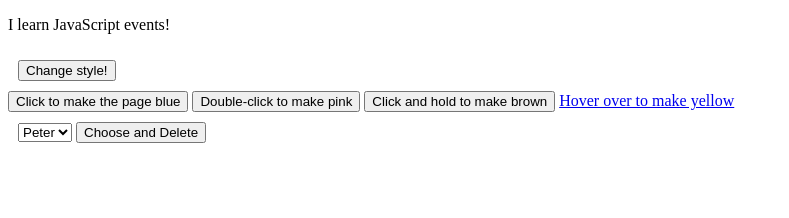
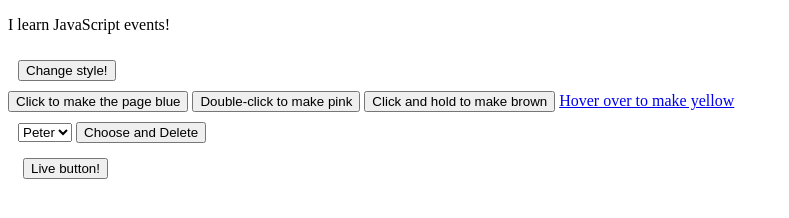
Before and after one commit to vkozub/JS_RetrainingForTA, a plain HTML site: page homework_7/index.html in a window 1280 px wide. Shown: the whole page, without its empty margins (0-789 px from the left). Drawn offline with Linux system fonts and the light colour scheme.

Commit message:
task 7_5 completed

```diff
--- a/homework_7/app.js
+++ b/homework_7/app.js
@@ -50,3 +50,21 @@ button4.addEventListener('click', function(){
 });
 
 // ********************************** Task 5 ********************************
+
+const button5 = document.getElementById('button5');
+
+function liveButton(text){
+    const divLive = document.getElementById('live_button');
+    let p = document.querySelector('div#live_button > p');
+    if (!p) {
+        p = document.createElement('p');
+        divLive.appendChild(p);
+    }
+    return () => { p.innerHTML += text; };
+}
+
+button5.addEventListener('click', liveButton('I was pressed!<br>'));
+button5.addEventListener('mouseout', liveButton('Mouse is not on me!<br>'));
+button5.addEventListener('mouseenter', liveButton('Mouse is on me!<br>'));
+
+// ********************************** Task 6 ********************************
--- a/homework_7/index.html
+++ b/homework_7/index.html
@@ -27,6 +27,10 @@
         <button id="button4" float="left">Choose and Delete</button>
     </div>
 
+    <div id="live_button" style="margin: 10px">
+        <button id="button5" style="margin: 5px">Live button!</button>
+    </div>
+
     <script src="app.js"></script>
 </body>
 </html>
```
